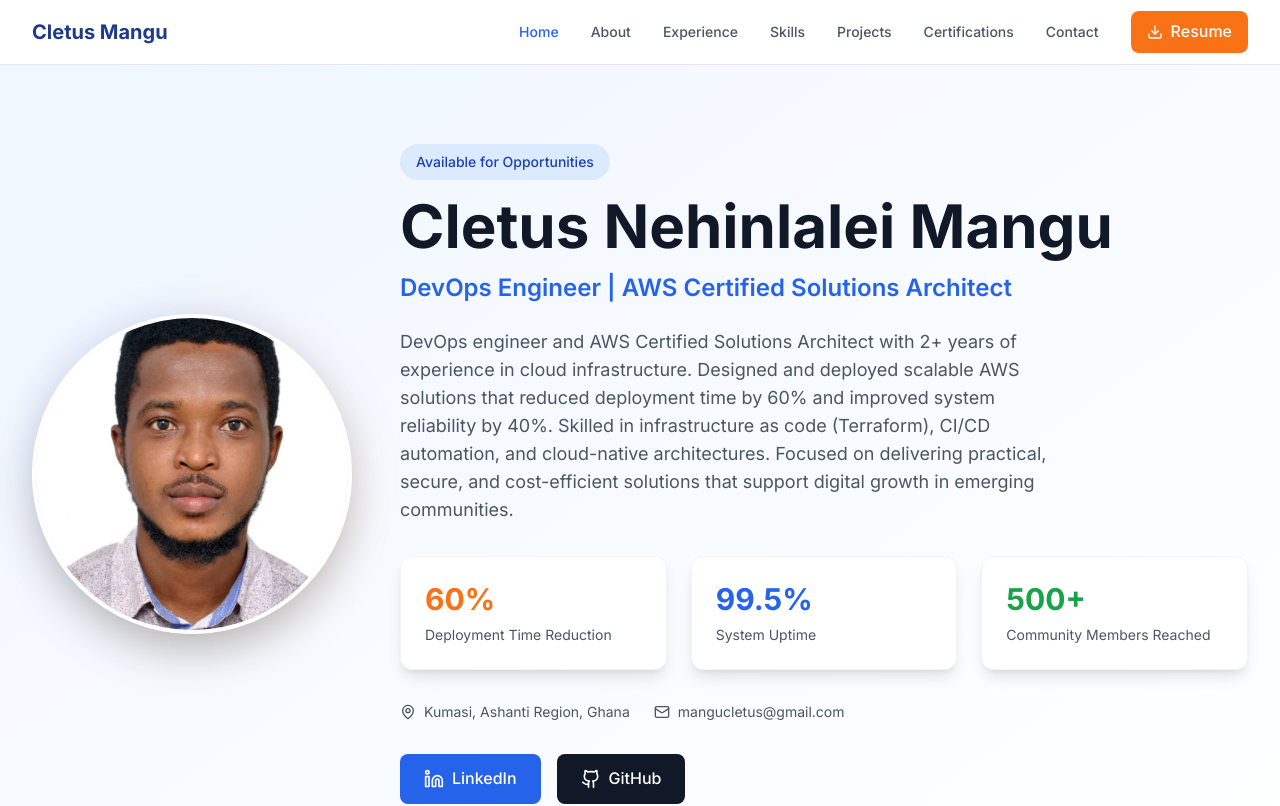
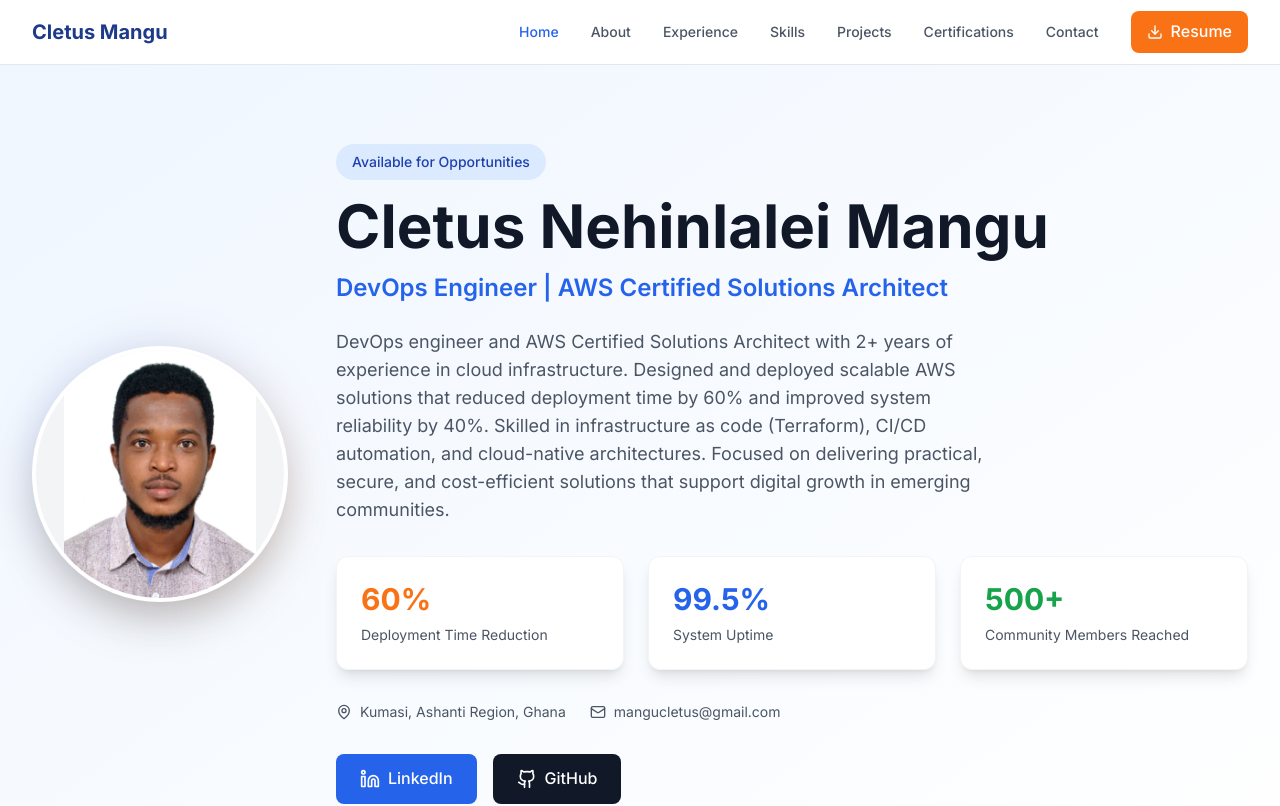
Before and after one commit to mangucletus/cletus-portfolio-website, a React (Vite) app: page / in a window 1280 px wide. Shown: the top 806 px of the page. Built offline with nearby package versions, Linux system fonts and the light colour scheme.

Commit message:
updated profile

```diff
--- a/src/components/Hero.tsx
+++ b/src/components/Hero.tsx
@@ -1,5 +1,5 @@
 import React from 'react';
-import { Github, Linkedin, Mail, MapPin, Phone, ExternalLink } from 'lucide-react';
+import { Github, Linkedin, Mail, MapPin, ExternalLink } from 'lucide-react';
 import { personalInfo } from '../data/portfolio';
 
 const Hero = () => {
@@ -9,12 +9,12 @@ const Hero = () => {
         <div className="flex flex-col lg:flex-row items-center gap-12">
           {/* Profile Image */}
           <div className="flex-shrink-0">
-            <div className="relative w-64 h-64 lg:w-80 lg:h-80">
+            <div className="relative w-48 h-48 lg:w-64 lg:h-64">
               <div className="absolute inset-0 bg-gradient-to-br from-blue-600 to-orange-500 rounded-full opacity-20 blur-xl"></div>
               <img
                 src="/images/cletus.jpeg"
                 alt="Cletus Nehinlalei Mangu"
-                className="relative w-full h-full object-cover rounded-full border-4 border-white shadow-2xl"
+                className="relative w-full h-full object-contain rounded-full border-4 border-white shadow-2xl bg-gray-100"
               />
             </div>
           </div>
```
